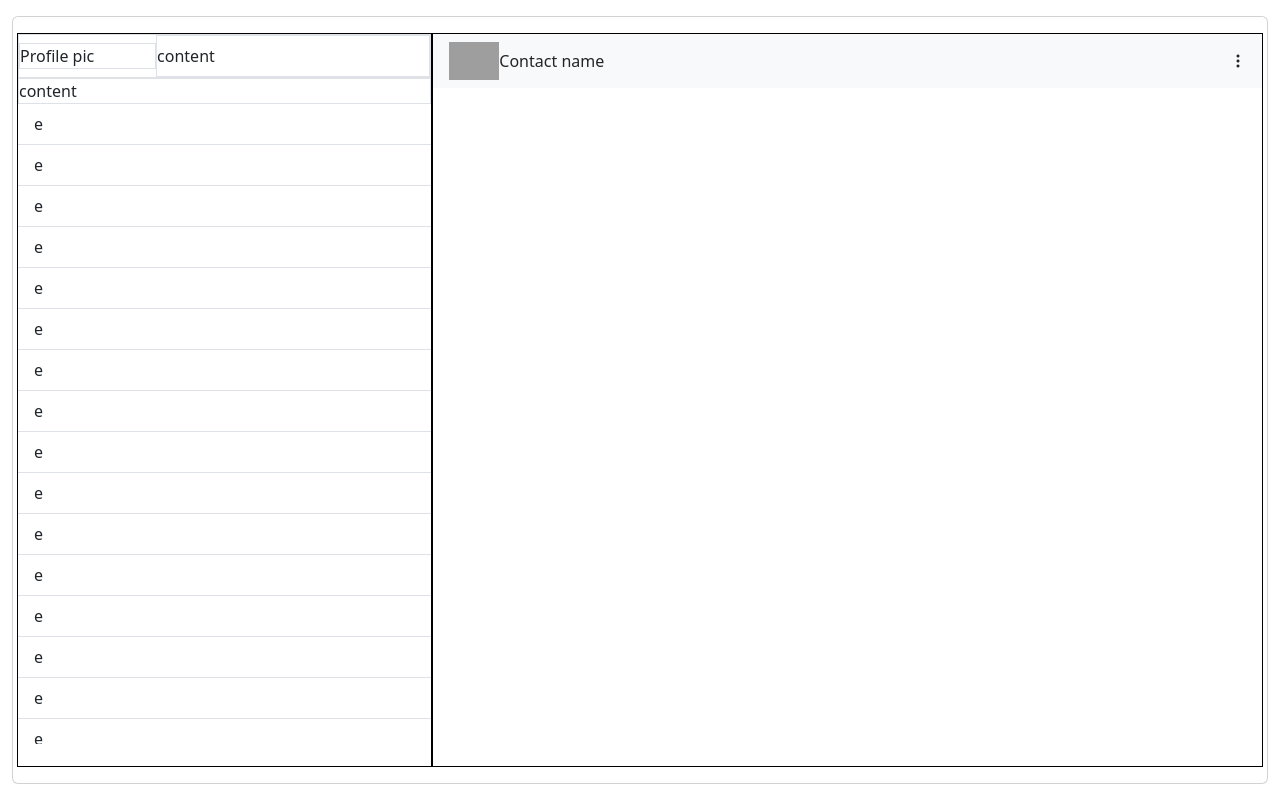
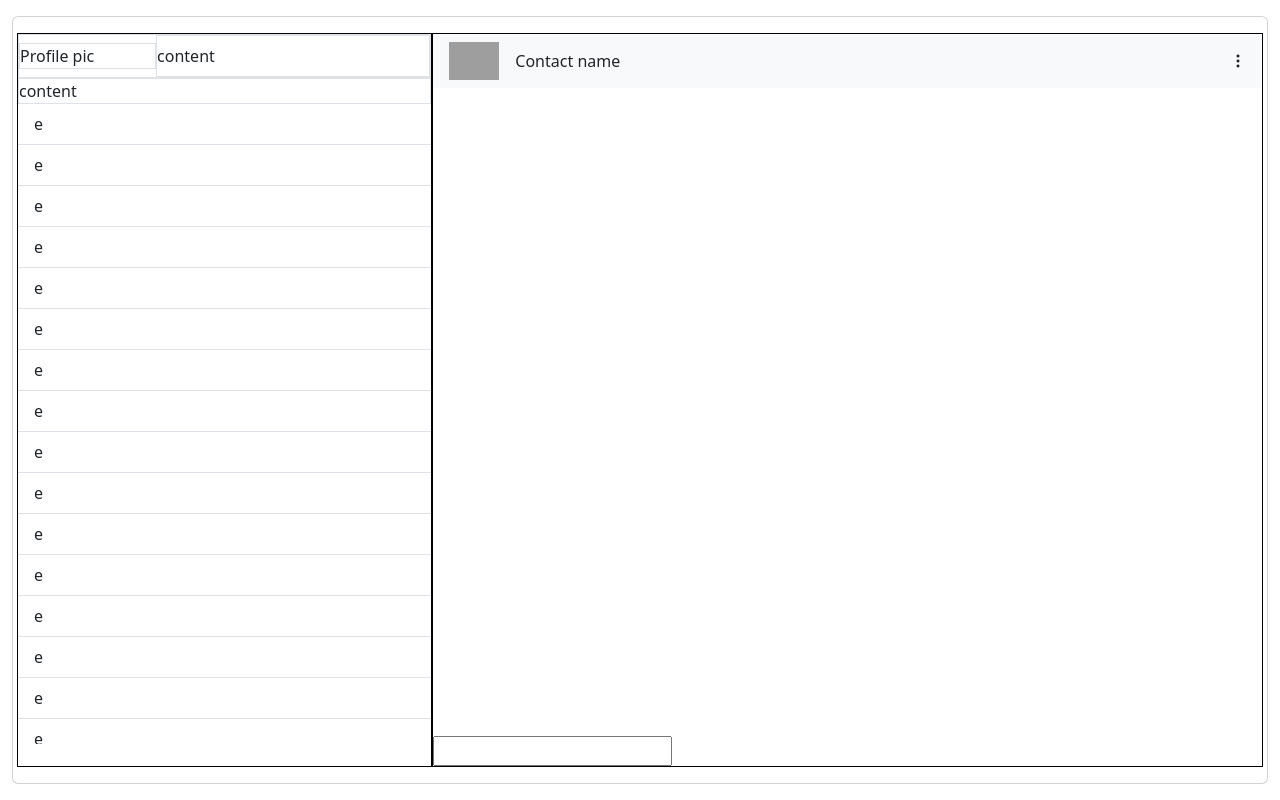
Before and after one commit to franchsli/whatsapp_clone_django, a Django app: page / in a window 1280 px wide. Run offline with Django 5.2, Linux system fonts and the light colour scheme; the visitor is signed in with stand-in values (Sample User, id 1); grey boxes are pictures that could not be loaded.

Commit message:
chat messages section done

```diff
--- a/whatsapp_clone/templates/home.html
+++ b/whatsapp_clone/templates/home.html
@@ -64,14 +64,21 @@
             <li class="list-group-item">e</li>
           </ul>
         </div>
-        <div class="col-8 border border-black p-0" id="chat-diplay">
+        <div class="col-8 d-flex flex-column border border-black p-0" id="chat-diplay">
           <nav class="navbar bg-body-tertiary justify-content-between">
             <div class="d-flex align-items-center ms-3 col-6">
               <img src="https://encrypted-tbn0.gstatic.com/images?q=tbn:ANd9GcRNBNdcMDNS2r9df1IWFVc8AY0QNtfNhEJv7fGS5TdhUWrlBqfGu1PCCn9lKpL-FqF9dWc&usqp=CAU" alt="" style="max-width: 50px;">
-              <p class="my-auto">Contact name</p>
+              <p class="ms-3 my-auto">Contact name</p>
             </div>
               <i class="me-3 bi bi-three-dots-vertical"></i>
           </nav>
+
+          <div class="d-flex" style="flex: 1;">
+
+          </div>
+          <footer>
+            <input type="text">
+          </footer>
 
         </div>
     </div>
```
